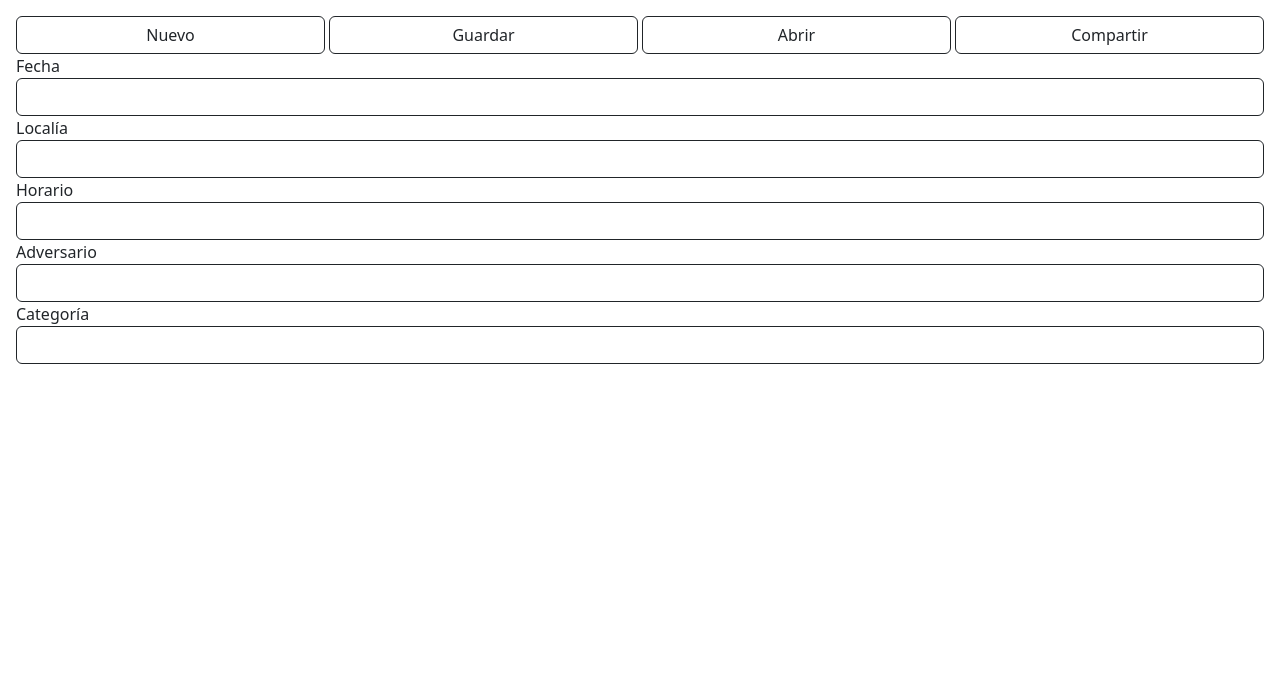
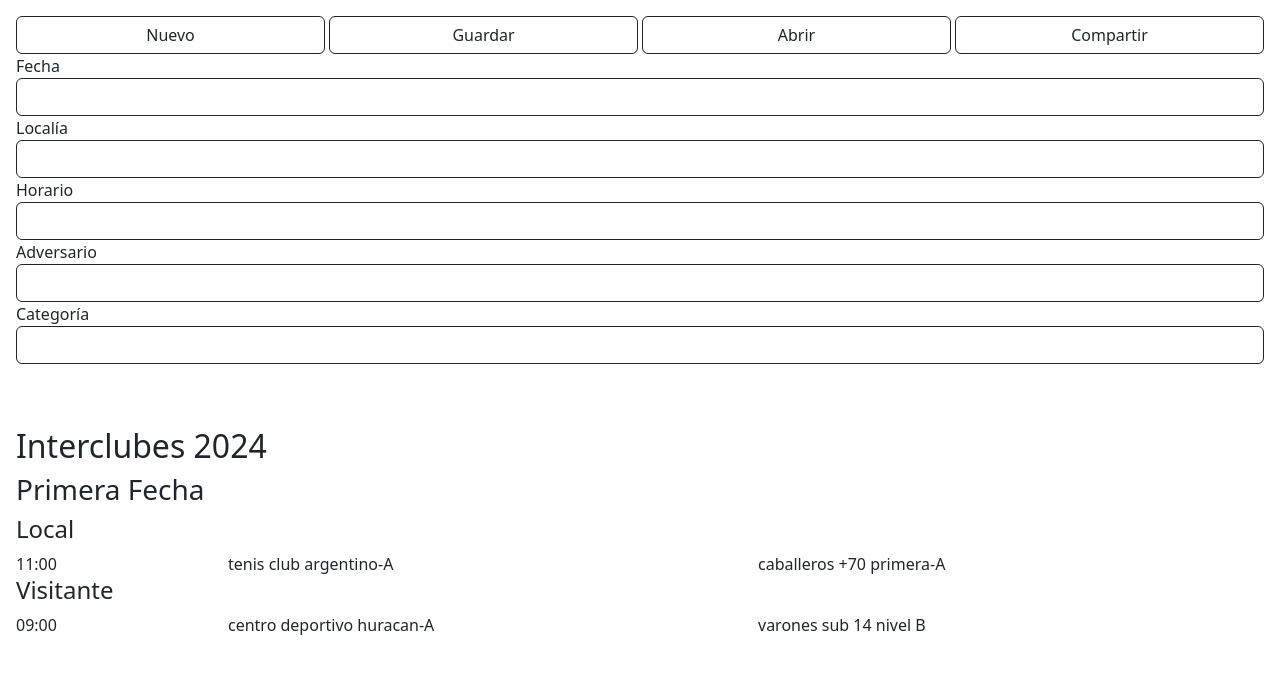
Before and after one commit to moradan/flyer-geba, a Next.js app: page / in a window 1280 px wide. Shown: the top 674 px of the page. Built offline with nearby package versions, Linux system fonts and the light colour scheme.

Commit message:
primer bosquejo de la estructura de la presentacion del flyer

```diff
--- a/src/components/Presentacion.tsx
+++ b/src/components/Presentacion.tsx
@@ -1,6 +1,56 @@
 export default function Presentacion() {
     return (
-        <div className="col">
-        </div>
+        <>
+            <header>
+                <h2>
+                    Interclubes 2024
+                </h2>
+            </header>
+            <ul className="list-group-flush p-0">
+                <li className="list-group-item">
+                    <header>
+                        <h3>
+                            Primera Fecha
+                        </h3>
+                    </header>
+                    <section>
+                        <h4>Local</h4>
+                        <ul className="list-group-flush p-0">
+                            <li className="list-group-item">
+                                <div className="row">
+                                    <div className="col-2">
+                                        11:00
+                                    </div>
+                                    <div className="col-5">
+                                        tenis club argentino-A
+                                    </div>
+                                    <div className="col-5">
+                                        caballeros +70 primera-A
+                                    </div>
+                                </div>
+                            </li>
+                        </ul>
+                    </section>
+                    <section>
+                        <h4>Visitante</h4       >
+                        <ul className="list-group-flush p-0">
+                            <li className="list-group-item">
+                                <div className="row">
+                                    <div className="col-2">
+                                        09:00
+                                    </div>
+                                    <div className="col-5">
+                                        centro deportivo huracan-A
+                                    </div>
+                                    <div className="col-5">
+                                        varones sub 14 nivel B
+                                    </div>
+                                </div>
+                            </li>
+                        </ul>
+                    </section>
+                </li>
+            </ul>
+        </>
     );
 }
```
